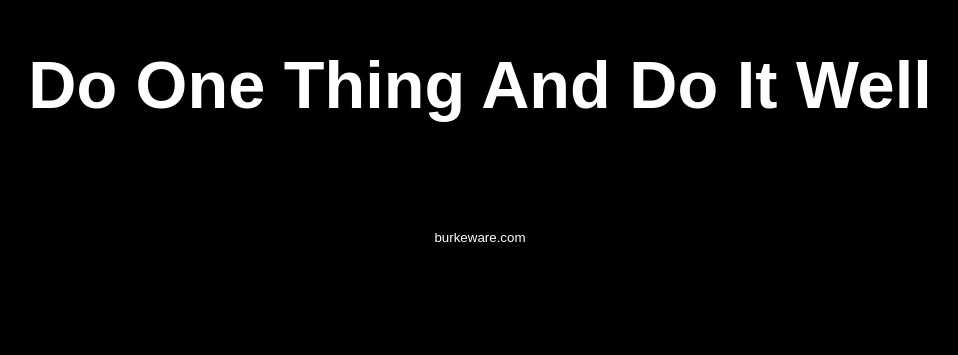
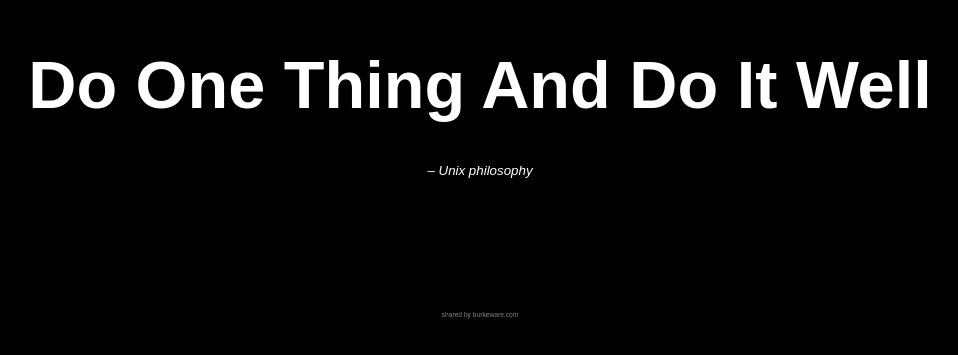
Before and after one commit to bmamlin/dotadiw, a plain HTML site: page index.html in a window 1280 px wide. Shown: the part 303-658 px from the top of the page, without its empty margins (160-1118 px from the left). Drawn offline with Linux system fonts and the light colour scheme.

Commit message:
Update index.html

```diff
--- a/index.html
+++ b/index.html
@@ -27,13 +27,25 @@ body {
   text-align: center;
 }
 .footer {
-  margin-top: 8em;
+  margin-top: 3em;
   font-family: arial;
+  font-style: italic;
   font-size: 10pt;
   text-align: center;
 }
 .text a, .footer a {
   color: white;
+  text-decoration: none;
+}
+.colophon {
+  margin-top: 20em;
+  font-family: arial;
+  font-size: 5pt;
+  text-align: center;
+  color: gray;
+}
+.colophon a {
+  color: gray;
   text-decoration: none;
 }
 -->
@@ -45,7 +57,10 @@ body {
     <a href="https://en.wikipedia.org/wiki/Unix_philosophy#Do_One_Thing_and_Do_It_Well">Do One Thing And Do It Well</a>
   </div>
   <div class="footer">
-    <a href="http://burkeware.com">burkeware.com</a>
+    <a href="https://en.wikipedia.org/wiki/Unix_philosophy#Do_One_Thing_and_Do_It_Well">&ndash; Unix philosophy</a>
+  </div>
+  <div class="colophon">
+    <a href="http://burkeware.com">shared by burkeware.com</a>
   </div>
 </div>
 </body>
```
